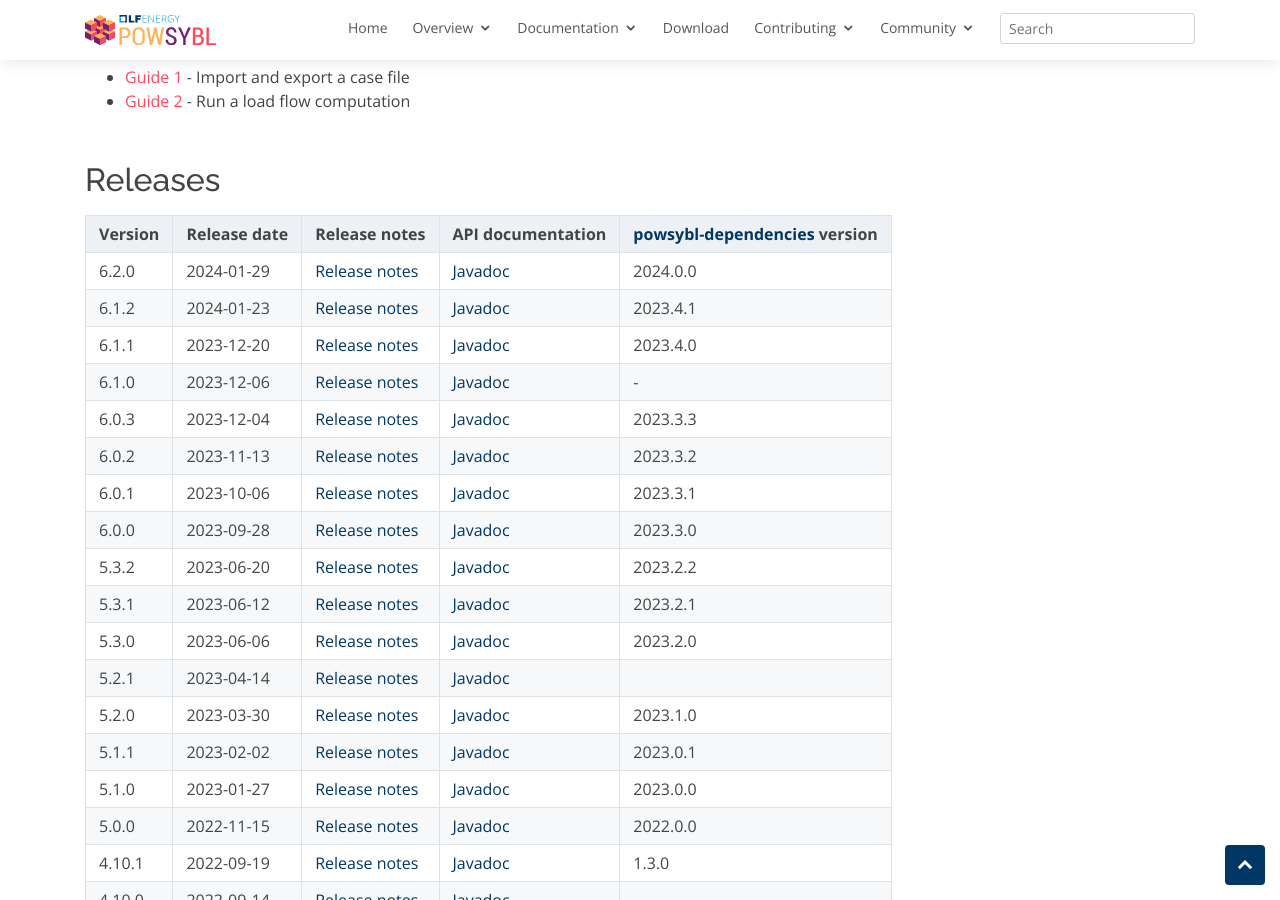
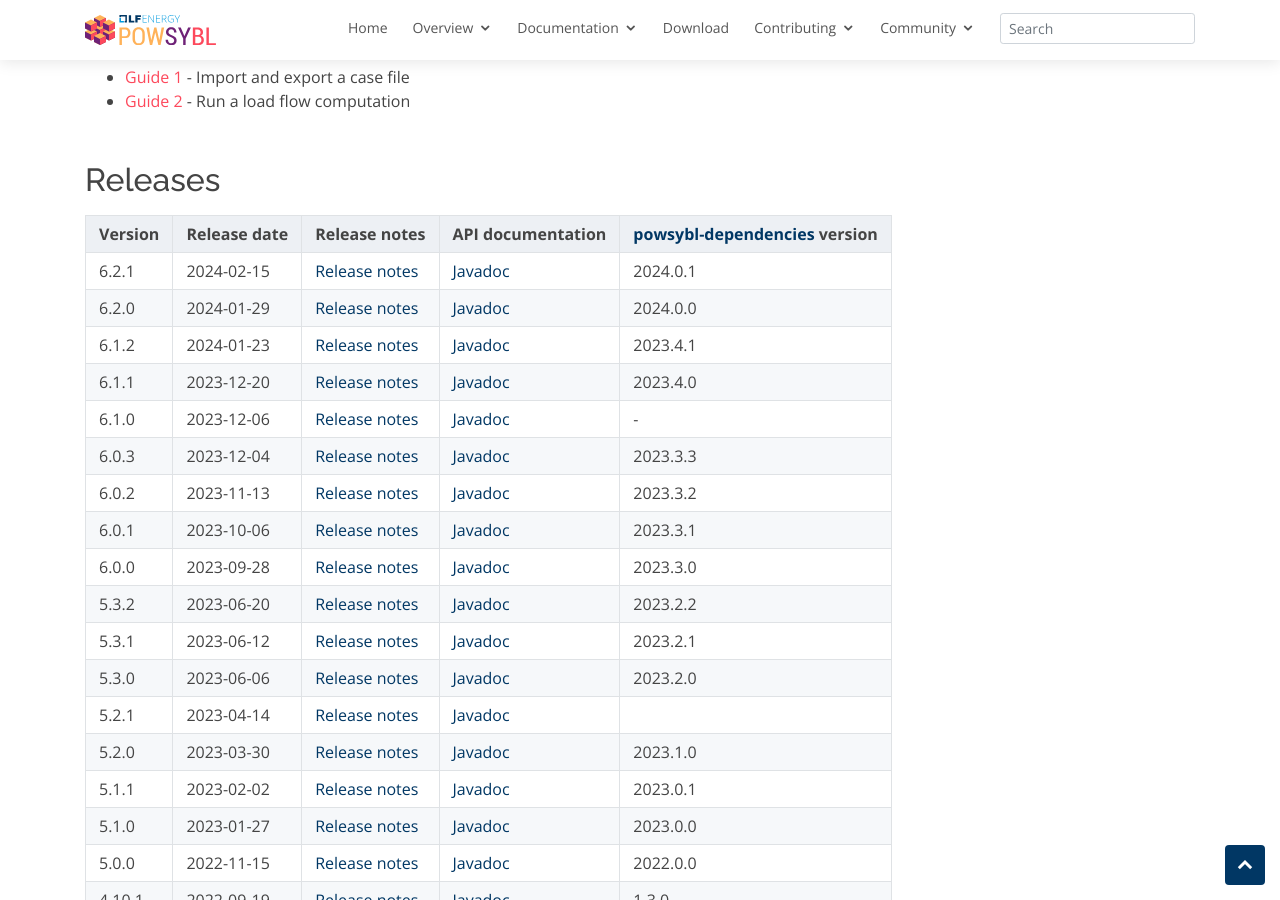
Before and after one commit to powsybl/powsybl.github.io, a Jekyll site: the page built from pages/documentation/developer/repositories/powsybl-core.md, in a window 1280 px wide and 900 px high, scrolled down 512 px. Built offline with Jekyll 4.4.1, drawn with Linux system fonts in a browser that asks for light colours; our own code applies the rules of GitHub Pages for plain Markdown files.

Commit message:
Update to 2024.0.1 release train
Signed-off-by: Olivier Perrin <olivier.perrin@rte-france.com>

```diff
--- a/pages/documentation/developer/repositories/powsybl-core.md
+++ b/pages/documentation/developer/repositories/powsybl-core.md
@@ -18,6 +18,7 @@
 
 | Version | Release date | Release notes                                                                 | API documentation                                                            | [powsybl-dependencies](https://github.com/powsybl/powsybl-dependencies) version |
 |---------|--------------|-------------------------------------------------------------------------------|------------------------------------------------------------------------------|---------------------------------------------------------------------------------|
+| 6.2.1   | 2024-02-15   | [Release notes](https://github.com/powsybl/powsybl-core/releases/tag/v6.2.1)  | [Javadoc](https://javadoc.io/doc/com.powsybl/powsybl-core/6.2.1/index.html)  | 2024.0.1                                                                        |
 | 6.2.0   | 2024-01-29   | [Release notes](https://github.com/powsybl/powsybl-core/releases/tag/v6.2.0)  | [Javadoc](https://javadoc.io/doc/com.powsybl/powsybl-core/6.2.0/index.html)  | 2024.0.0                                                                        |
 | 6.1.2   | 2024-01-23   | [Release notes](https://github.com/powsybl/powsybl-core/releases/tag/v6.1.2)  | [Javadoc](https://javadoc.io/doc/com.powsybl/powsybl-core/6.1.2/index.html)  | 2023.4.1                                                                        |
 | 6.1.1   | 2023-12-20   | [Release notes](https://github.com/powsybl/powsybl-core/releases/tag/v6.1.1)  | [Javadoc](https://javadoc.io/doc/com.powsybl/powsybl-core/6.1.1/index.html)  | 2023.4.0                                                                        |
```
Also changed, not shown: pages/download/index.md (+1 -0 lines).
